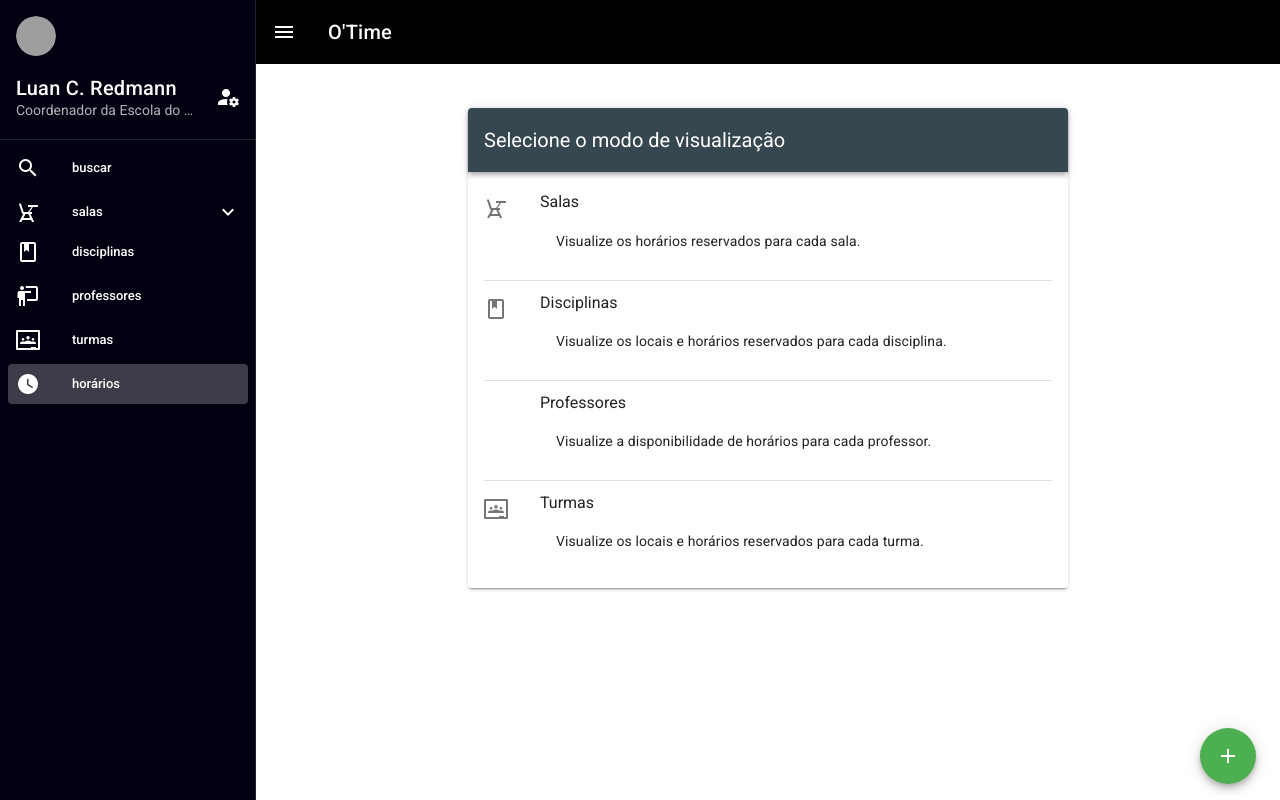
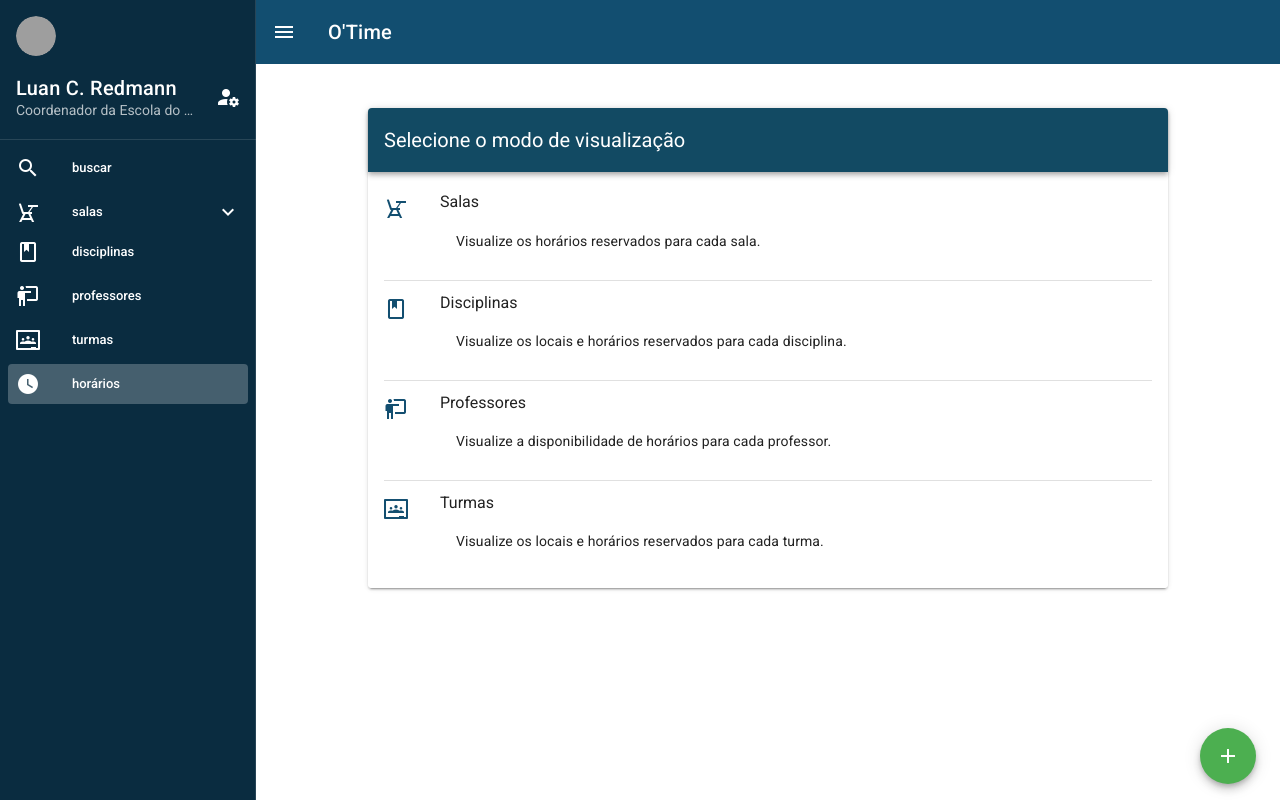
Before and after one commit to EduardoRiev/otime-new, a Vue app in the folder frontend/: page /#/definir-horario in a window 1280 px wide. Built offline with nearby package versions, Linux system fonts and the light colour scheme; grey boxes are pictures that could not be loaded.

Commit message:
Alteração layout

```diff
--- a/frontend/src/App.vue
+++ b/frontend/src/App.vue
@@ -1,6 +1,6 @@
 <template>
   <v-app>
-    <v-navigation-drawer v-model="drawer" app dark flat color="#000010">
+    <v-navigation-drawer v-model="drawer" app dark flat color="#0A2C40">
       <v-list>
         <v-list-item>
           <v-list-item-avatar>
@@ -101,7 +101,7 @@
         </v-list-item-group>
       </v-list>
     </v-navigation-drawer>
-   <v-app-bar app color="black" flat dark>
+   <v-app-bar app color="#124E70" flat dark>
       <v-app-bar-nav-icon @click.stop="drawer = !drawer"></v-app-bar-nav-icon>
       <v-toolbar-title class=""><h1 class="title">O'Time</h1></v-toolbar-title>
     </v-app-bar>
--- a/frontend/src/assets/styles/custom.css
+++ b/frontend/src/assets/styles/custom.css
@@ -2,6 +2,14 @@
 	padding: 0;
 	margin: 0;
 	box-sizing: border-box;
+}
+
+
+.v-btn:not(.v-btn--round).v-size--default {
+    height: 40px;
+    min-width: 64px;
+    width: 142px;
+    padding: 0 16px;
 }
 
 .v-main__wrap{
@@ -31,14 +39,14 @@
 
 
 #titulo {
-    background-color: #641700;
+    background-color: #631C25;
     color: #fff;
     text-transform: uppercase;
     -webkit-text-stroke-width: thin;
     border-bottom: inset;
   }
   .corpo {
-    background-color: #095159;
+    background-color: #165D7D;
   }
 
 
@@ -46,7 +54,7 @@
   .v-data-table__wrapper {
     overflow-x: auto;
     overflow-y: hidden;
-    box-shadow: 3px 15px 25px 0px;
+    box-shadow: 4px 7px 22px 0px;
     border-radius: 5px;
 }
 
--- a/frontend/src/components/DefinirHorarios.vue
+++ b/frontend/src/components/DefinirHorarios.vue
@@ -1,7 +1,7 @@
 <template>
 <div>
-  <v-card max-width="600" class="mx-auto my-6">
-    <v-toolbar color="blue-grey darken-3" dark>
+  <v-card max-width="800" class="mx-auto my-6">
+    <v-toolbar color="#124A63" dark>
       <v-toolbar-title>Selecione o modo de visualização</v-toolbar-title>
 
       <v-spacer></v-spacer>
@@ -10,7 +10,7 @@
     <v-list>
       <v-list-item link to="/selecao-sala">
         <v-list-item-icon>
-          <v-icon>mdi-chair-school</v-icon>
+          <v-icon color="#124E70">mdi-chair-school</v-icon>
         </v-list-item-icon>
         <v-list-item-content>
           <v-list-item-title>Salas</v-list-item-title>
@@ -23,7 +23,7 @@
 
       <v-list-item link to="selecao-disciplina">
         <v-list-item-icon>
-          <v-icon>mdi-book-outline</v-icon>
+          <v-icon color="#124E70">mdi-book-outline</v-icon>
         </v-list-item-icon>
         <v-list-item-content>
           <v-list-item-title> Disciplinas </v-list-item-title>
@@ -36,7 +36,7 @@
 
       <v-list-item link to="/selecao-professor">
         <v-list-item-icon>
-          <v-icon>mdi-teach</v-icon>
+         <v-icon color="#124E70">mdi-human-male-board</v-icon>
         </v-list-item-icon>
         <v-list-item-content>
           <v-list-item-title> Professores </v-list-item-title>
@@ -49,7 +49,7 @@
 
       <v-list-item link to="/selecao-turma">
         <v-list-item-icon>
-          <v-icon>mdi-google-classroom</v-icon>
+          <v-icon color="#124E70">mdi-google-classroom</v-icon>
         </v-list-item-icon>
         <v-list-item-content>
           <v-list-item-title> Turmas </v-list-item-title>
--- a/frontend/src/components/Professores.vue
+++ b/frontend/src/components/Professores.vue
@@ -79,6 +79,7 @@
                           >
                           <v-btn
                             color="success"
+                            text
                             @click="atualizarProfessor(professor.id, professor)"
                             >ATUALIZAR</v-btn
                           >
--- a/frontend/src/components/SelecaoDisciplina.vue
+++ b/frontend/src/components/SelecaoDisciplina.vue
@@ -1,6 +1,6 @@
 <template>
-  <v-card max-width="500" class="mx-auto">
-    <v-toolbar color="indigo" dark>
+  <v-card max-width="800" class="mx-auto">
+    <v-toolbar color="#124A63" dark>
       <v-toolbar-title>Selecione a disciplina</v-toolbar-title>
 
       <v-spacer></v-spacer>
--- a/frontend/src/components/SelecaoProfessor.vue
+++ b/frontend/src/components/SelecaoProfessor.vue
@@ -1,6 +1,6 @@
 <template>
-  <v-card max-width="500" class="mx-auto">
-    <v-toolbar color="indigo" dark>
+  <v-card max-width="800" class="mx-auto">
+    <v-toolbar color="#124A63" dark>
       <v-toolbar-title>Selecione o professor</v-toolbar-title>
 
       <v-spacer></v-spacer>
--- a/frontend/src/components/SelecaoSala.vue
+++ b/frontend/src/components/SelecaoSala.vue
@@ -1,6 +1,6 @@
 <template>
-  <v-card max-width="500" class="mx-auto">
-    <v-toolbar color="indigo" dark>
+  <v-card max-width="800" class="mx-auto">
+    <v-toolbar color="#124A63" dark>
       <v-toolbar-title>Selecione a sala</v-toolbar-title>
 
       <v-spacer></v-spacer>
--- a/frontend/src/components/SelecaoTurma.vue
+++ b/frontend/src/components/SelecaoTurma.vue
@@ -1,6 +1,6 @@
 <template>
-  <v-card max-width="500" class="mx-auto">
-    <v-toolbar color="indigo" dark>
+  <v-card max-width="800" class="mx-auto">
+    <v-toolbar color="#124A63" dark>
       <v-toolbar-title>Selecione a turma</v-toolbar-title>
 
       <v-spacer></v-spacer>
```
